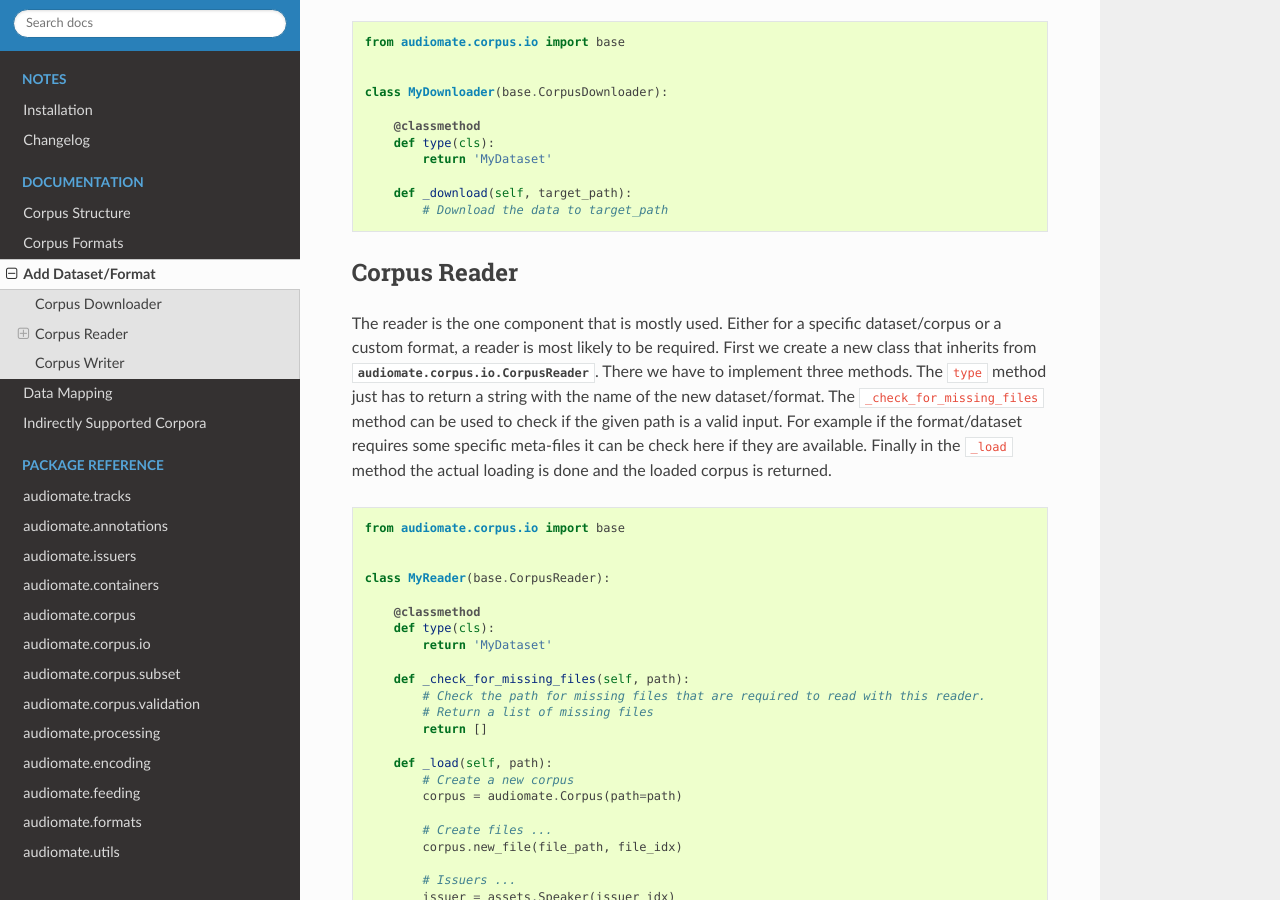
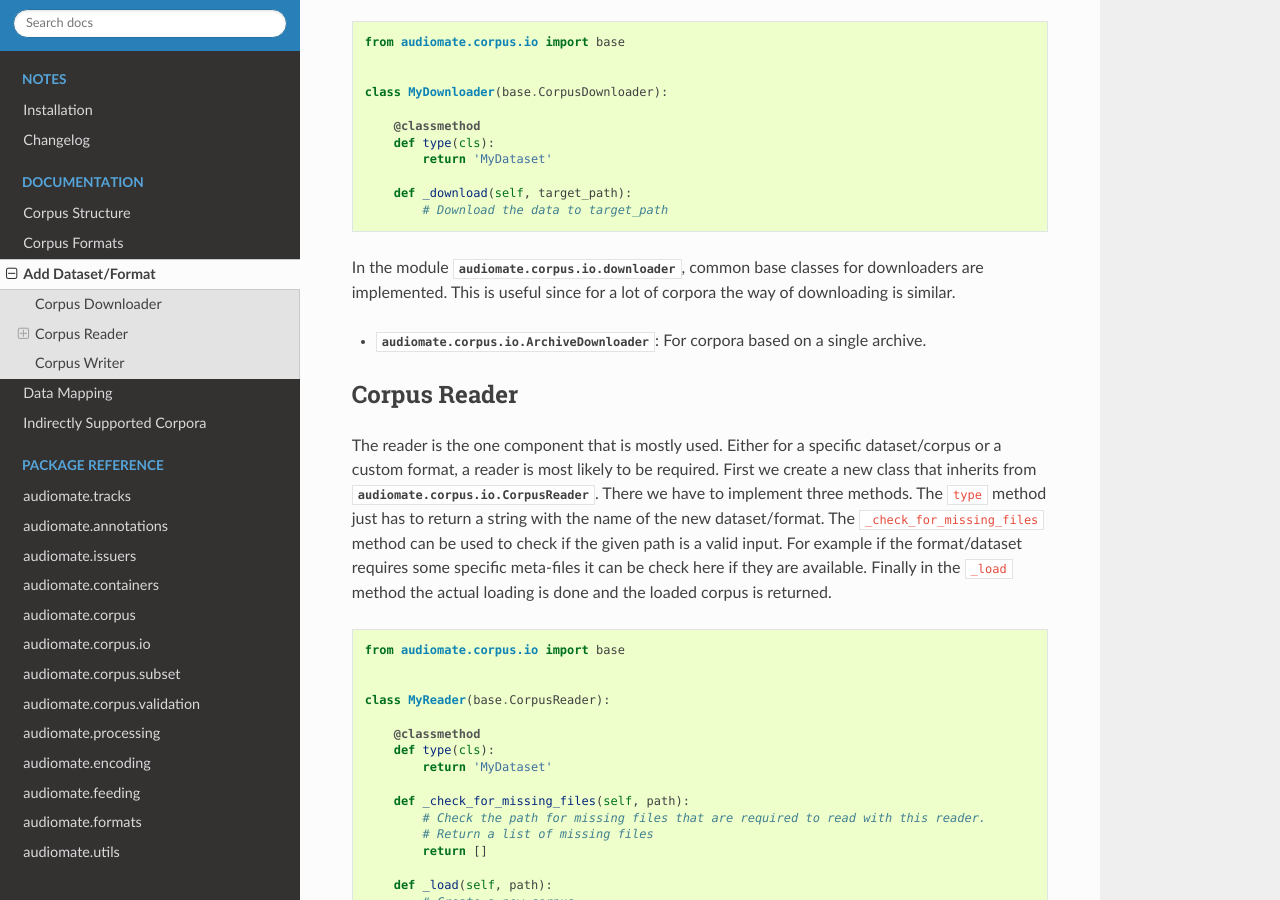
Before and after one commit to ynop/audiomate, a Sphinx documentation site: the page built from docs/documentation/new_dataset_format.rst, in a window 1280 px wide and 900 px high, scrolled down 614 px. Built offline with Sphinx 7.4.7 and the Read the Docs theme 2.0.0, drawn with Linux system fonts in a browser that asks for light colours.

Commit message:
Add description of common downloaders in docs

```diff
--- a/docs/documentation/new_dataset_format.rst
+++ b/docs/documentation/new_dataset_format.rst
@@ -33,6 +33,9 @@ The ``_download`` method will do the heavy work of download all the files to the
         def _download(self, target_path):
             # Download the data to target_path
 
+In the module :mod:`audiomate.corpus.io.downloader`, common base classes for downloaders are implemented. This is useful since for a lot of corpora the way of downloading is similar.
+
+* :class:`audiomate.corpus.io.ArchiveDownloader`: For corpora based on a single archive.
 
 Corpus Reader
 -------------
```
